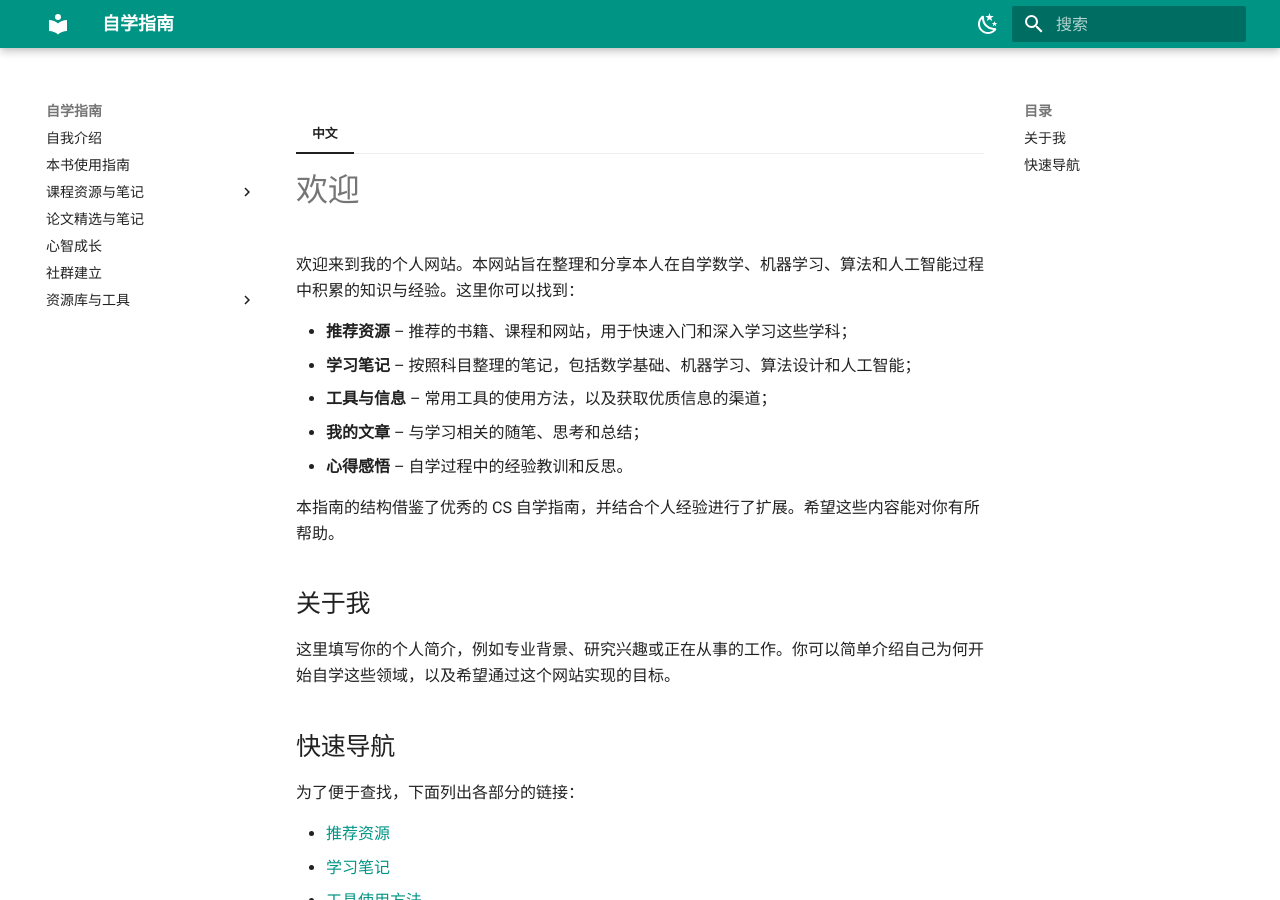
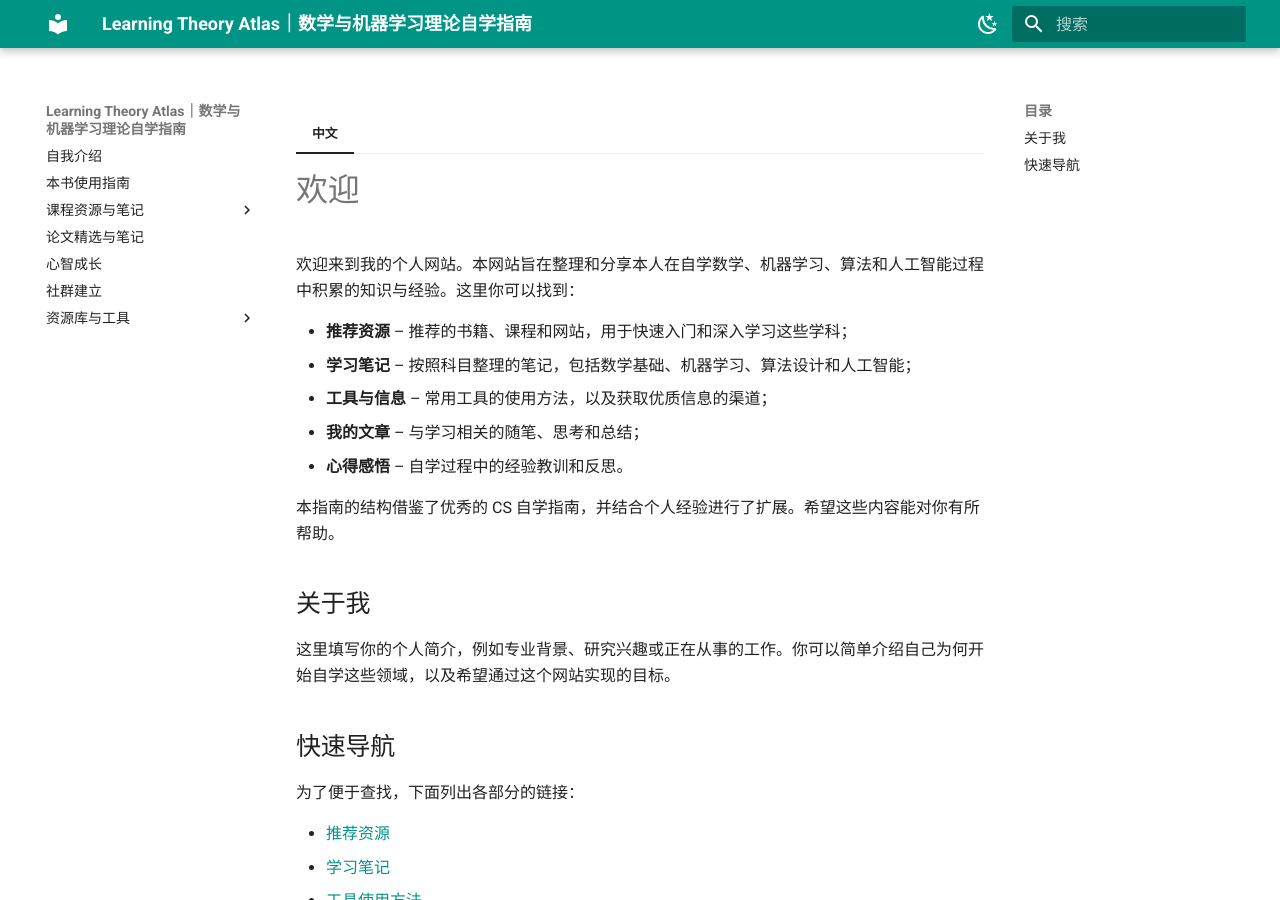
Before and after one commit to MIStatlE/MIStatlE.github.io, an MkDocs documentation site: the page built from docs/index.md, in a window 1280 px wide and 900 px high. Built offline with MkDocs 1.6.1 and Material for MkDocs 9.7.7, drawn with Linux system fonts in a browser that asks for light colours.

Commit message:
Update mkdocs.yml

```diff
--- a/mkdocs.yml
+++ b/mkdocs.yml
@@ -1,5 +1,5 @@
-site_name: 自学指南
-site_description: 自学计算机科学、数学与个人成长的资源与笔记
+site_name: Learning Theory Atlas｜数学与机器学习理论自学指南
+site_description: 数学与机器学习理论的学习路径与资源库
 site_author: MIStatlE
 site_url: https://mistatle.github.io
 
```
